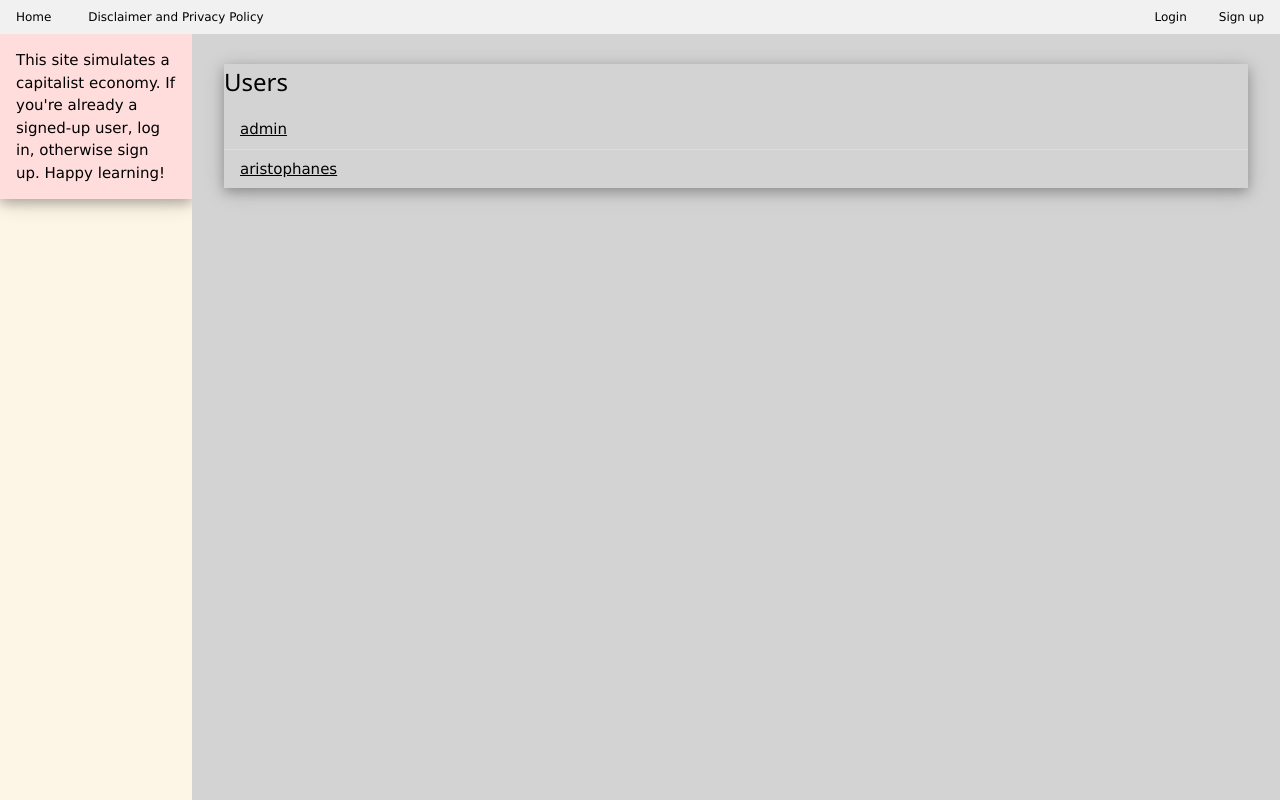
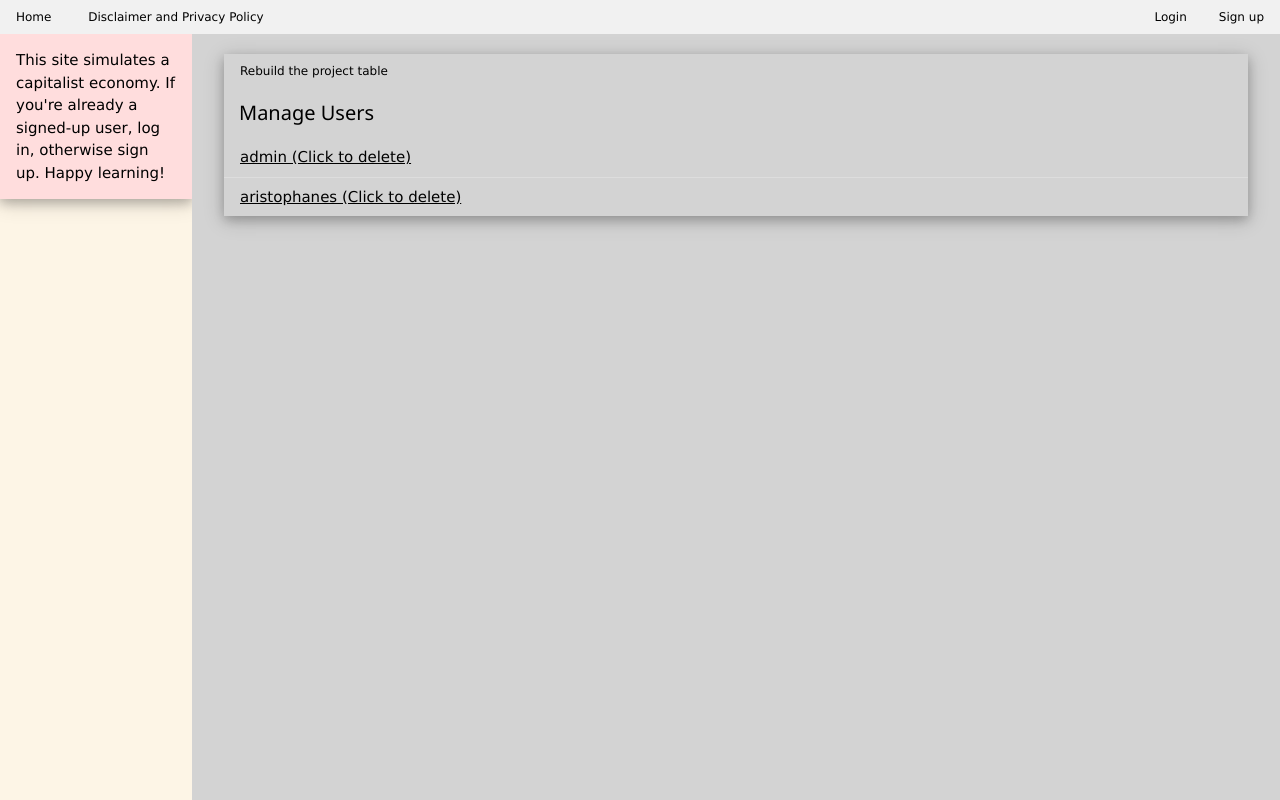
Before and after one commit to znalo/capitalism-10.5, a Django app: page /dashboard in a window 1280 px wide. Run offline with Django 3.2, Linux system fonts and the light colour scheme; data comes from the database, SQL or seed files in the repository; both versions use the stored data as it was after the commit; some libraries are stand-ins or nearby versions.

Commit message:
Created facility for administrator to initialize the project table

```diff
--- a/capitalism/economy/actions/initialize.py
+++ b/capitalism/economy/actions/initialize.py
@@ -26,8 +26,7 @@ def initialize_projects(request):
     try:
         file_name = staticfiles_storage.path('data/projects.csv')
         logger.info (f"Initializing projects from file {file_name} for user {logged_in_user}")
-        projects=Project.objects.filter(user=logged_in_user)
-        projects.delete()
+        Project.objects.all().delete()
         df = pd.read_csv(file_name)
         for row in df.itertuples(index=False, name='Pandas'):
             logger.info(f"Reading row number {row}")
--- a/capitalism/economy/templates/base.html
+++ b/capitalism/economy/templates/base.html
@@ -31,7 +31,7 @@
                 <a href="{% url 'dashboard' %}" class="w3-button w3-small w3-round" style="padding-bottom: 2px" role="button">Dashboard</a> {% endif %}
             </div>
             <div class="w3-right">
-                {% if user.is_authenticated %} {% project_list %} {% control_states %}
+                {% if user.is_authenticated %} {% control_states %} {% project_list %}
                 <div class="w3-dropdown-hover">
                     <button class="w3-button w3-small">Tables</button>
                     <div class="w3-dropdown-content w3-bar-block w3-card-4">
--- a/capitalism/economy/templates/dashboard.html
+++ b/capitalism/economy/templates/dashboard.html
@@ -3,10 +3,11 @@
 <div class="w3-container">
     <div class="w3-medium">
         <ul class="w3-ul w3-card-4">
-            <h3>Users</h3>
+            <a href="{% url 'project-table-rebuild' %}" class="w3-button w3-small w3-round">Rebuild the project table</a>
+            <h4 style="padding-left: 1rem "> Manage Users</h4>
             {% for user in users %}
             <li>
-                <a href="/userdetail/{{ user.pk }}">{{ user }}</a>
+                <a href="/userdetail/{{ user.pk }} ">{{ user }} (Click to delete)</a>
             </li>
             {% endfor %}
         </ul>
--- a/capitalism/economy/urls.py
+++ b/capitalism/economy/urls.py
@@ -27,6 +27,7 @@ urlpatterns = [
 
     url('sandbox', views.sandbox, name='sandbox'),
     url('initialize', views.initialize_and_redisplay, name='initialize'),
+    url('project-table-rebuild', views.rebuild_project_table, name='project-table-rebuild'),
     url(r'projects/', views.ProjectView.as_view(), name='projects'),
     url(r'project/(?P<project_number>[\d-]+)', select_project, name='project-select'),
     url(r'stage/(?P<act>[\w-]+)/$', control.stage_execute, name='stage'),
--- a/capitalism/economy/views.py
+++ b/capitalism/economy/views.py
@@ -1,4 +1,5 @@
 from django.shortcuts import render
+from economy.actions.initialize import initialize_projects
 from economy.actions.initialize import initialize
 from .models.states import Project, TimeStamp, User
 from economy.models.report import Trace
@@ -186,6 +187,10 @@ def initialize_and_redisplay(request):
 def disclaimers(request):
     return render(request, 'disclaimers.html')
 
+def rebuild_project_table(request):
+    initialize_projects(request)
+    return render(request, 'dashboard.html')
+
 class Dashboard(ListView):
     model=User
     template_name='dashboard.html'
```
Also changed, not shown: README.MD, capitalism/db.sqlite3.
